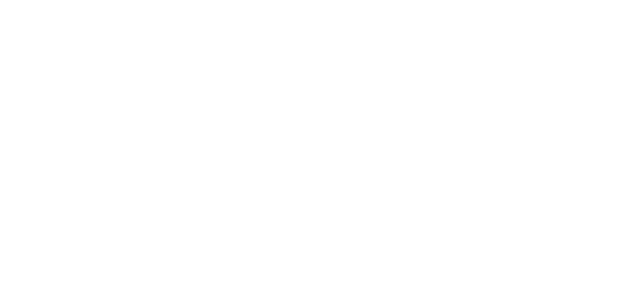
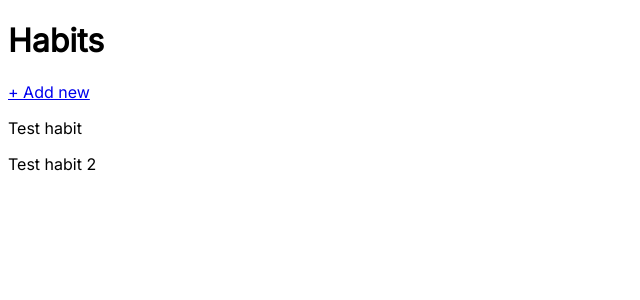
Before and after one commit to TylerWerne40/habits, a Flask app: page / in a window 1280 px wide. Before the commit the part shown is empty. Shown: the top 300 px of the page, without its empty margins (0-640 px from the left). Run offline with Flask 3, Linux system fonts and the light colour scheme.

Commit message:
Add habits

```diff
--- a/app.py
+++ b/app.py
@@ -1,13 +1,18 @@
-from flask import Flask, render_template
+from flask import Flask, render_template, request
 
 app = Flask(__name__)
+
+habits = ["Test habit", "Test habit 2"]
 
 
 @app.route("/")
 def index():
-    return render_template("index.html", title="Habit Tracker - Home")
+    return render_template("index.html", habits=habits, title="Habit Tracker - Home")
 
 
 @app.route("/add", methods=["GET", "POST"])
 def add_habit():
+    if request.method == "POST":
+        if request.form.get("habit") is not None:
+            habits.append(request.form.get("habit"))
     return render_template("add_habit.html", title="Habit Tracker - Add Habit")
--- a/templates/index.html
+++ b/templates/index.html
@@ -1,6 +1,13 @@
 {% extends "layout.html" %}
 
 {% block main_content %}
-    <section>
+    <section class="habit-list">
+        {% for habit in habits %}
+            <div class="habit">
+                <p class="habbit__name">
+                    {{ habit }}
+                </p>
+            </div>
+        {% endfor %}
     </section>
 {% endblock %}
--- a/templates/layout.html
+++ b/templates/layout.html
@@ -13,6 +13,10 @@
 
     <body>
         <header class="header">
+            <h1 class="header__logo" <a href="{{url_for('index')}}" class="heasder__link">Habits</a></h1>
+            {% if "add" not in request.endpoint %}
+                <a href="{{ url_for('add_habit')}}" class="header__link">+ Add new</a>
+            {% endif %}
         </header>
 
         <main class="main">
```
Also changed, not shown: 1 other file.
